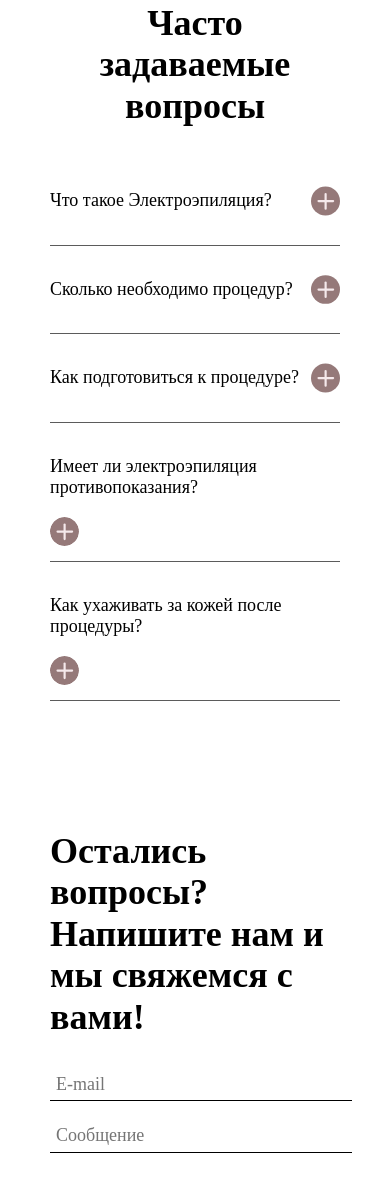
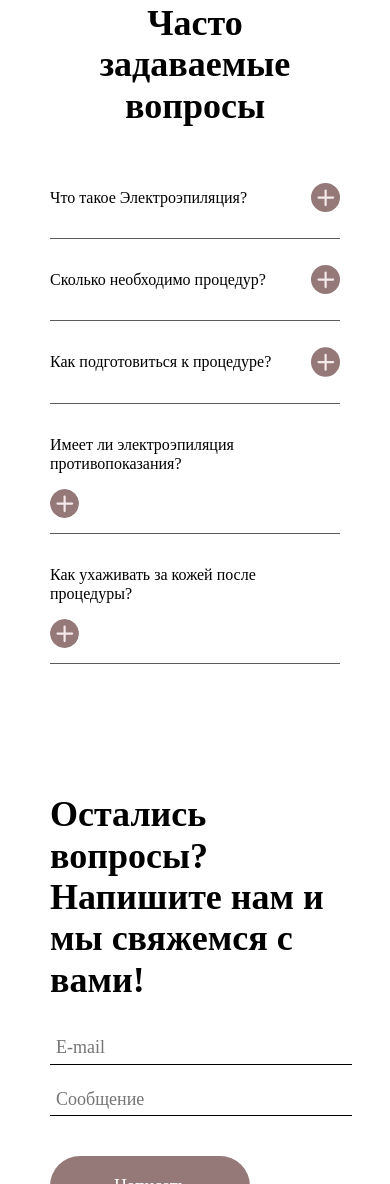
Before and after one commit to Mishael017/Epil-Studio, a plain HTML site: page index.html in a window 390 px wide. Shown: the part 6859-8043 px from the top of the page. Drawn offline with Linux system fonts and the light colour scheme.

Commit message:
Изменил quetion_item поменял размер шрифта

```diff
--- a/css/style.css
+++ b/css/style.css
@@ -577,4 +577,7 @@ p{
   .menu.active {
     left: 0;
   }
+  .question_item p{
+    font-size: 16px;
+   }
 }
```
